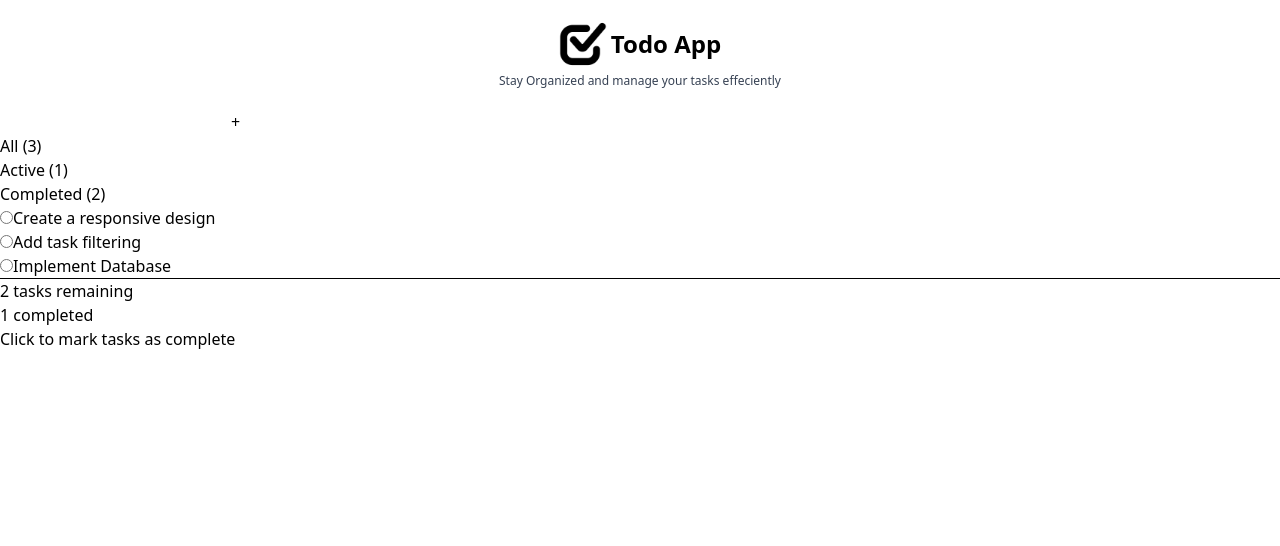
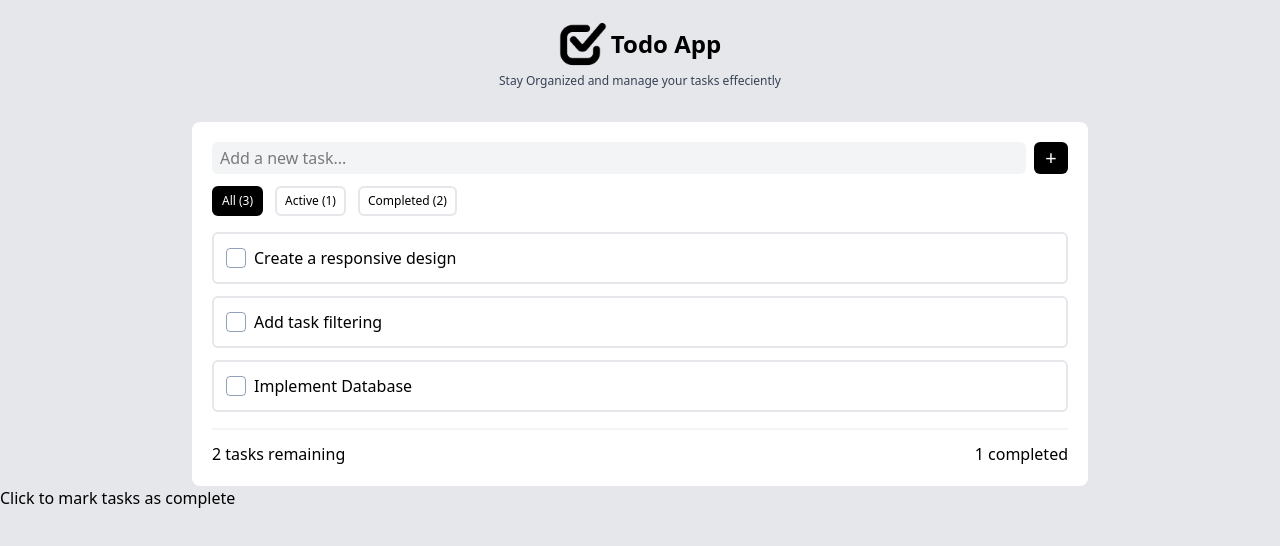
Before and after one commit to prakattttt/ToDo-App, a React (Vite) app in the folder client/: page / in a window 1280 px wide. Shown: the top 546 px of the page. Built offline with nearby package versions, Linux system fonts and the light colour scheme.

Commit message:
styled the main component

```diff
--- a/client/index.html
+++ b/client/index.html
@@ -7,7 +7,7 @@
     <meta name="viewport" content="width=device-width, initial-scale=1.0" />
     <title>To-Do App</title>
   </head>
-  <body>
+  <body class="bg-gray-200">
     <div id="root"></div>
     <script type="module" src="/src/main.jsx"></script>
   </body>
--- a/client/src/components/Main.jsx
+++ b/client/src/components/Main.jsx
@@ -1,29 +1,64 @@
 const Main = () => {
   return (
-    <main>
-        <div className="searchbar">
-            <input type="search" name="task" id="task" />
-            <button>+</button>
+    <main className="bg-white max-w-4xl m-auto p-5 rounded-lg mt-8">
+      <div className="center">
+        <input
+          className="bg-gray-100 w-full h-8 p-1 text-[1rem] rounded-md pl-2"
+          type="search"
+          name="task"
+          id="task"
+          placeholder="Add a new task..."
+        />
+        <button
+          className="ml-2 h-8 w-9 bg-black text-white rounded-md
+               flex items-center justify-center text-xl leading-none"
+        >
+          +
+        </button>
       </div>
-        <div className="categories">
-            <div className="box">All (3)</div>
+      <div className="my-3 flex gap-3">
+        <div className="box selected">All (3)</div>
         <div className="box">Active (1)</div>
         <div className="box">Completed (2)</div>
       </div>
       <div className="tasks">
-            <ul>
-                <li><input type="radio" name="task" id="task1" />Create a responsive design</li>
-                <li><input type="radio" name="task" id="task2" />Add task filtering</li>
-                <li><input type="radio" name="task" id="task3" />Implement Database</li>
+        <ul className="mt-4">
+          <li className="list flex items-center">
+            <input
+              className="checkbox center"
+              type="checkbox"
+              name="task"
+              id="task1"
+            />
+            Create a responsive design
+          </li>
+          <li className="list flex items-center">
+            <input
+              className="checkbox"
+              type="checkbox"
+              name="task"
+              id="task2"
+            />
+            Add task filtering
+          </li>
+          <li className="list flex items-center">
+            <input
+              className="checkbox"
+              type="checkbox"
+              name="task"
+              id="task3"
+            />
+            Implement Database
+          </li>
         </ul>
       </div>
-        <hr />
-        <div className="bottom-main">
+      <hr className="border-t-2 border-gray-100 mt-4"/>
+      <div className="bottom-main flex items-center justify-between mt-3">
         <p>2 tasks remaining</p>
         <p>1 completed</p>
       </div>
     </main>
-  )
-}
+  );
+};
 
-export default Main
+export default Main;
--- a/client/src/index.css
+++ b/client/src/index.css
@@ -1,7 +1,35 @@
 @import "tailwindcss";
 
 @layer components {
-    .center {
-        @apply flex justify-center items-center;
-    }
+  .center {
+    @apply flex justify-center items-center;
+  }
+
+  .box {
+    @apply border-2 border-gray-200 px-2 py-1 text-[0.75rem] rounded-md;
+  }
+
+  .selected {
+    @apply border-black bg-black text-white;
+  }
+
+  .list {
+    @apply p-3 border-2 border-gray-200 my-3 rounded-md;
+  }
+
+  .checkbox {
+    @apply mr-2 h-5 w-5 cursor-pointer appearance-none
+         rounded-sm border border-slate-400
+         transition-colors relative;
+  }
+
+  .checkbox:checked {
+    @apply bg-black border-black;
+  }
+
+  .checkbox:checked::after {
+    content: "";
+    @apply absolute left-1.5 top-0.5 w-1.5 h-2.5
+         border-white border-r-2 border-b-2 rotate-45;
+  }
 }
```
Lines whose indentation alone changed are shown as unchanged.
